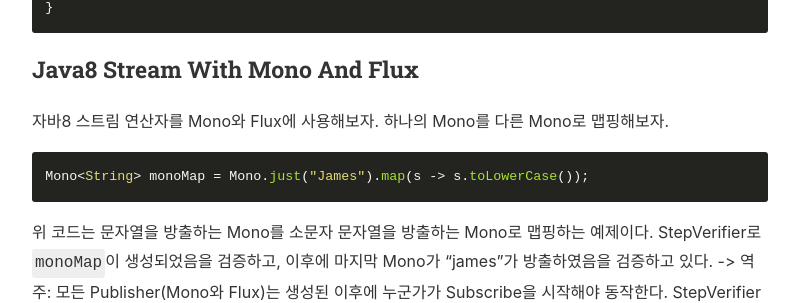
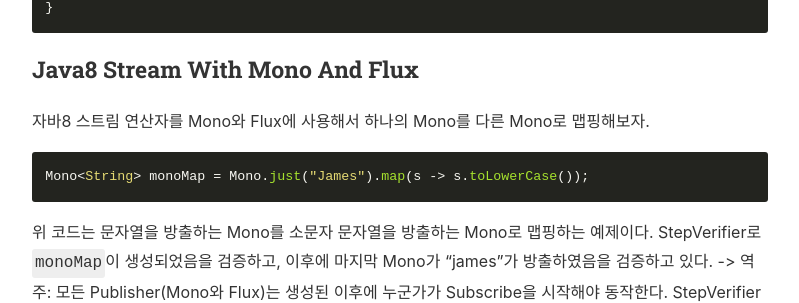
Before and after one commit to countingmars/countingmars.github.io, a Jekyll site: the page built from _posts/2018-08-15-reactor-core-tutorial.markdown, in a window 1280 px wide and 900 px high, scrolled down 2224 px. Shown: the part 149-452 px from the top of the window, without its empty margins (240-1039 px from the left). Built offline with Jekyll 4.4.1, drawn with Linux system fonts in a browser that asks for light colours; nearby versions of some CDN libraries.

Commit message:
reactor core tutorial

````diff
--- a/_posts/2018-08-15-reactor-core-tutorial.markdown
+++ b/_posts/2018-08-15-reactor-core-tutorial.markdown
@@ -86,8 +86,7 @@ public void operations() {
 ```
 
 ### Java8 Stream With Mono And Flux
-자바8 스트림 연산자를 Mono와 Flux에 사용해보자.
-하나의 Mono를 다른 Mono로 맵핑해보자.
+자바8 스트림 연산자를 Mono와 Flux에 사용해서 하나의 Mono를 다른 Mono로 맵핑해보자.
 ```
 Mono<String> monoMap = Mono.just("James").map(s -> s.toLowerCase());
 ```
````
